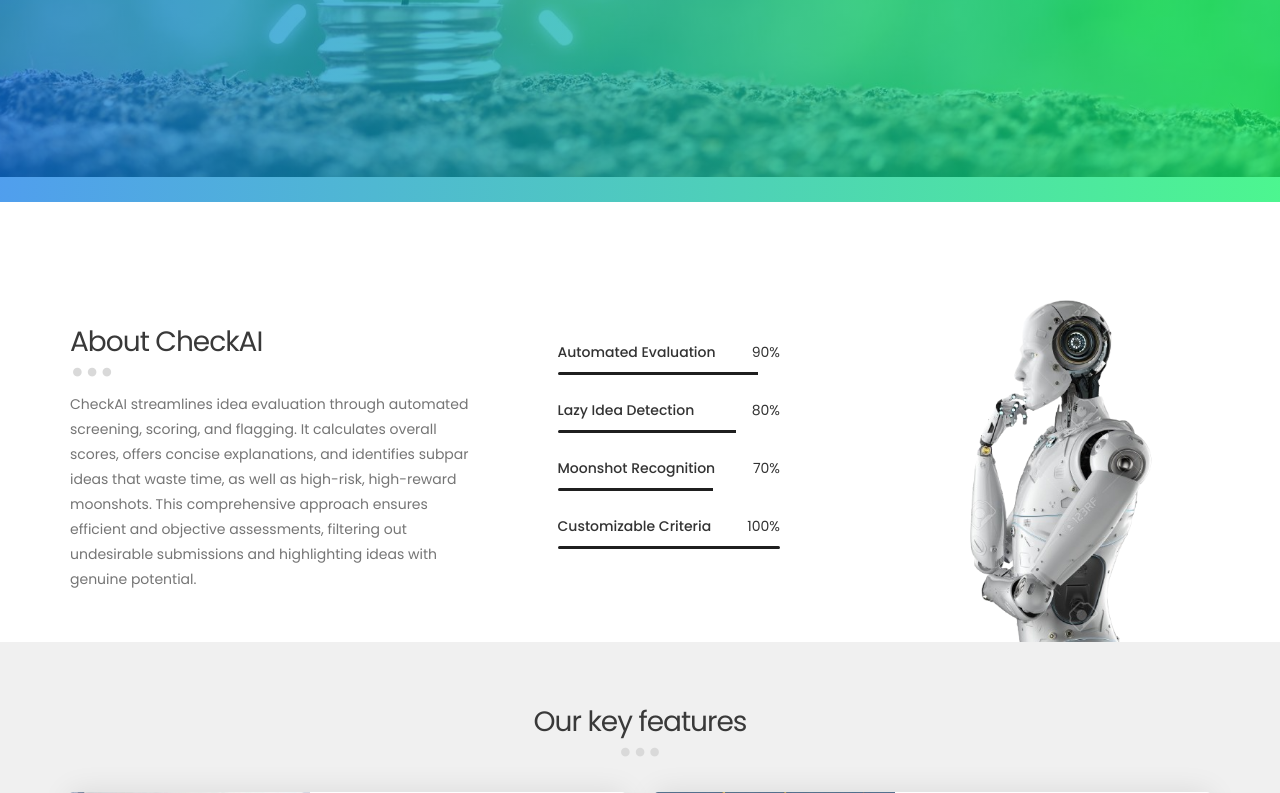
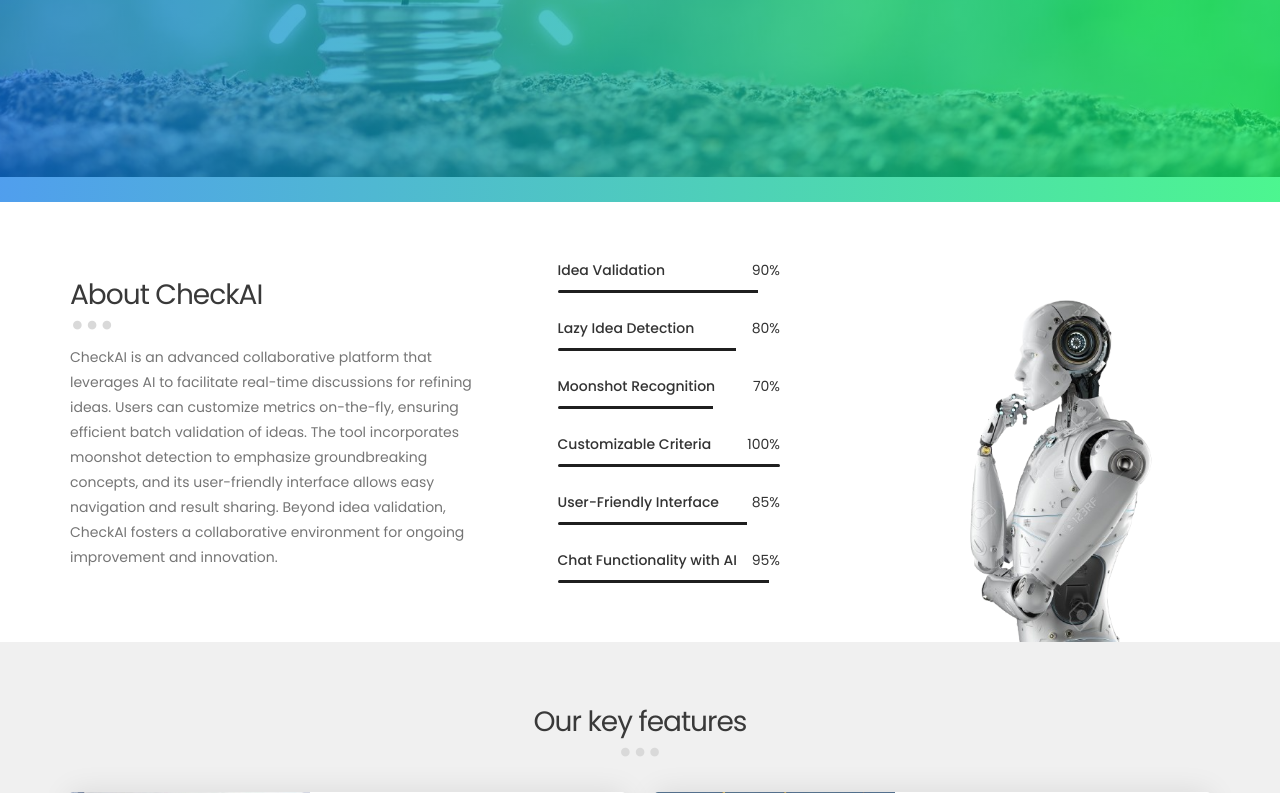
Before and after one commit to Said-taoussi/CheckAI, a Flask app: page / in a window 1280 px wide. Shown: the part 598-1391 px from the top of the page. Run offline with Flask 3, Linux system fonts and the light colour scheme; some libraries are stand-ins or nearby versions.

Commit message:
final submission v2

```diff
--- a/app.py
+++ b/app.py
@@ -25,7 +25,7 @@ key = os.environ.get("API_KEY")
 client = OpenAI(api_key = key)
 
 app = Flask(__name__)
-cache = Cache(config={'CACHE_TYPE': 'simple', "CACHE_DEFAULT_TIMEOUT": 600})
+cache = Cache(config={'CACHE_TYPE': 'simple', "CACHE_DEFAULT_TIMEOUT": 3600})
 cache.init_app(app)
 
 def get_completion(user_query,system_prompt, model="gpt-3.5-turbo-1106"):
@@ -200,8 +200,8 @@ def process_row(row, metrics, descriptions, weights):
 @app.route('/table', methods=['GET', 'POST'])
 #@cache.cached(timeout=3600,key_prefix='table_cache')  # Cache the result for 10 minutes
 def table():
+    cache.delete("messages")
     if request.method == 'POST':
-        print("post ttttttttttttttttt")
         form_data = request.form.to_dict()
         metrics, descriptions, weights = prepare_metrics(form_data)
 
@@ -226,7 +226,7 @@ def table():
             else:
                 return 'Unsupported file format'
 
-        df = df.dropna()
+        df = df.dropna()[:2]
         # df = pd.DataFrame()
 
         flagss = []
@@ -258,7 +258,6 @@ def table():
         # You can now process the data as needed and pass it to the template
         return render_template('table.html', df=df, summary = summary, img=img)
     else:
-        print("getttttttttttttttttt")
         df_json = cache.get('df')
         summary = cache.get('summary')
         img = cache.get('img')
@@ -396,7 +395,7 @@ Neutral version of the solution: “{additional_data["Neutral_solution"]}”
 Evaluation breakdown: “{additional_data["eval_breakdown"]}”
 
 Your task now is to chat with the user and answer their question about you evaluation. Be convincing and persuasive."""
-    print(system_prompt2)
+
     messages = cache.get("messages")
     if messages is None:
         messages = [{'role':'system', 'content':system_prompt2}]
--- a/templates/home.html
+++ b/templates/home.html
@@ -1,5 +1,6 @@
 <!DOCTYPE html>
 <html lang="en">
+
 <head>
      <title>CheckAI</title>
 
@@ -23,6 +24,7 @@ http://www.templatemo.com/tm-509-hydro
      <link rel="stylesheet" href="{{ url_for('static', filename='templatemo-style.css') }}">
 
 </head>
+
 <body>
 
      <!-- PRE LOADER -->
@@ -71,10 +73,11 @@ http://www.templatemo.com/tm-509-hydro
 
                     <div class="col-md-6 col-sm-12">
                          <div class="home-info">
-                              <h1>Revolutionizes Idea Evaluation: Harnessing AI for Intelligent Innovation.</h1>
+                              <h1>Revolutionizes Idea Evaluation : Harnessing AI for Intelligent Innovation</h1>
                               <div class="initial-content">
                                    <a href="/ValidateOne" class="btn section-btn smoothScroll">Validate One Idea</a>
-                                   <a href="/ValidateMultiple" class="btn section-btn smoothScroll">Validate Multiple Ideas</a>
+                                   <a href="/ValidateMultiple" class="btn section-btn smoothScroll">Validate Multiple
+                                        Ideas</a>
                               </div>
                          </div>
                     </div>
@@ -82,7 +85,8 @@ http://www.templatemo.com/tm-509-hydro
                     <div class="col-md-6 col-sm-12">
                          <div class="home-video">
                               <div class="embed-responsive embed-responsive-16by9">
-                                   <iframe src="https://www.youtube.com/embed/xQmhaSj6JMQ" frameborder="0" allowfullscreen></iframe>
+                                   <iframe src="https://www.youtube.com/embed/xQmhaSj6JMQ" frameborder="0"
+                                        allowfullscreen></iframe>
                               </div>
                          </div>
                     </div>
@@ -97,49 +101,72 @@ http://www.templatemo.com/tm-509-hydro
           <div class="container">
                <div class="row">
 
-                    <div class="col-md-5 col-sm-6">
+                    <div class="col-md-5 col-sm-6" style="margin-top: -4%;">
                          <div class="about-info">
                               <div class="section-title">
                                    <h2>About CheckAI</h2>
                                    <span class="line-bar">...</span>
                               </div>
-                              <p>CheckAI streamlines idea evaluation through automated screening, scoring, and flagging. It calculates overall scores, offers concise explanations, and identifies subpar ideas that waste time, as well as high-risk, high-reward moonshots. This comprehensive approach ensures efficient and objective assessments, filtering out undesirable submissions and highlighting ideas with genuine potential.</p>
+                              <p>CheckAI is an advanced collaborative platform that leverages AI to facilitate real-time
+                                   discussions for refining ideas. Users can customize metrics on-the-fly, ensuring
+                                   efficient batch validation of ideas. The tool incorporates moonshot detection to
+                                   emphasize groundbreaking concepts, and its user-friendly interface allows easy
+                                   navigation and result sharing. Beyond idea validation, CheckAI fosters a
+                                   collaborative environment for ongoing improvement and innovation.</p>
                          </div>
                     </div>
 
-                    <div class="col-md-3 col-sm-6">
+                    <div class="col-md-3 col-sm-6" style="margin-top: -7%;">
                          <div class="about-info skill-thumb">
 
-                              <strong>Automated Evaluation</strong>
+                              <strong>Idea Validation</strong>
                               <span class="pull-right">90%</span>
                               <div class="progress">
-                                             <div class="progress-bar progress-bar-primary" role="progressbar" aria-valuenow="90" aria-valuemin="0" aria-valuemax="100" style="width: 90%;"></div>
+                                   <div class="progress-bar progress-bar-primary" role="progressbar" aria-valuenow="90"
+                                        aria-valuemin="0" aria-valuemax="100" style="width: 90%;"></div>
                               </div>
 
                               <strong>Lazy Idea Detection</strong>
                               <span class="pull-right">80%</span>
                               <div class="progress">
-                                             <div class="progress-bar progress-bar-primary" role="progressbar" aria-valuenow="80" aria-valuemin="0" aria-valuemax="100" style="width: 80%;"></div>
+                                   <div class="progress-bar progress-bar-primary" role="progressbar" aria-valuenow="80"
+                                        aria-valuemin="0" aria-valuemax="100" style="width: 80%;"></div>
                               </div>
 
                               <strong>Moonshot Recognition</strong>
                               <span class="pull-right">70%</span>
                               <div class="progress">
-                                             <div class="progress-bar progress-bar-primary" role="progressbar" aria-valuenow="70" aria-valuemin="0" aria-valuemax="100" style="width: 70%;"></div>
+                                   <div class="progress-bar progress-bar-primary" role="progressbar" aria-valuenow="70"
+                                        aria-valuemin="0" aria-valuemax="100" style="width: 70%;"></div>
                               </div>
 
                               <strong>Customizable Criteria</strong>
                               <span class="pull-right">100%</span>
                               <div class="progress">
-                                             <div class="progress-bar progress-bar-primary" role="progressbar" aria-valuenow="100" aria-valuemin="0" aria-valuemax="100" style="width: 100%;"></div>
+                                   <div class="progress-bar progress-bar-primary" role="progressbar" aria-valuenow="100"
+                                        aria-valuemin="0" aria-valuemax="100" style="width: 100%;"></div>
                               </div>
+                              <strong>User-Friendly Interface</strong>
+                              <span class="pull-right">85%</span>
+                              <div class="progress">
+                                   <div class="progress-bar progress-bar-primary" role="progressbar" aria-valuenow="85"
+                                        aria-valuemin="0" aria-valuemax="100" style="width: 85%;"></div>
+                              </div>
+                              <strong>Chat Functionality with AI</strong>
+                              <span class="pull-right">95%</span>
+                              <div class="progress">
+                                   <div class="progress-bar progress-bar-primary" role="progressbar" aria-valuenow="95"
+                                        aria-valuemin="0" aria-valuemax="100" style="width: 95%;"></div>
+                              </div>
+
 
                          </div>
                     </div>
 
                     <div class="col-md-4 col-sm-12">
                          <div class="about-image">
-                              <img src="{{ url_for('static', filename='images/about-image.png') }}" class="img-responsive" alt="">
+                              <img src="{{ url_for('static', filename='images/about-image.png') }}"
+                                   class="img-responsive" alt="">
                          </div>
                     </div>
 
@@ -164,7 +191,8 @@ http://www.templatemo.com/tm-509-hydro
                          <!-- BLOG THUMB -->
                          <div class="media blog-thumb">
                               <div class="media-object media-left">
-                                   <img src="{{ url_for('static', filename='images/blog-image1.jpg') }}" class="img-responsive" alt="">
+                                   <img src="{{ url_for('static', filename='images/blog-image1.jpg') }}"
+                                        class="img-responsive" alt="">
                               </div>
                               <div class="media-body blog-info">
                                    <h3>Automated Evaluation</h3>
@@ -177,7 +205,8 @@ http://www.templatemo.com/tm-509-hydro
                          <!-- BLOG THUMB -->
                          <div class="media blog-thumb">
                               <div class="media-object media-left">
-                                   <img src="{{ url_for('static', filename='images/blog-image2.jpg') }}" class="img-responsive" alt="">
+                                   <img src="{{ url_for('static', filename='images/blog-image2.jpg') }}"
+                                        class="img-responsive" alt="">
                               </div>
                               <div class="media-body blog-info">
                                    <h3>Lazy Idea Detection</h3>
@@ -190,7 +219,8 @@ http://www.templatemo.com/tm-509-hydro
                          <!-- BLOG THUMB -->
                          <div class="media blog-thumb">
                               <div class="media-object media-left">
-                                   <img src="{{ url_for('static', filename='images/blog-image3.jpg') }}" class="img-responsive" alt="">
+                                   <img src="{{ url_for('static', filename='images/blog-image3.jpg') }}"
+                                        class="img-responsive" alt="">
                               </div>
                               <div class="media-body blog-info">
                                    <h3>Moonshot Recognition</h3>
@@ -203,11 +233,13 @@ http://www.templatemo.com/tm-509-hydro
                          <!-- BLOG THUMB -->
                          <div class="media blog-thumb">
                               <div class="media-object media-left">
-                                   <img src="{{ url_for('static', filename='images/blog-image4.jpg') }}" class="img-responsive" alt="">
+                                   <img src="{{ url_for('static', filename='images/blog-image4.jpg') }}"
+                                        class="img-responsive" alt="">
                               </div>
                               <div class="media-body blog-info">
                                    <h3>Customizable Criteria</h3>
-                                   <p>Allow users to define metrics, descriptions, and importance levels for evaluations.</p>
+                                   <p>Allow users to define metrics, descriptions, and importance levels for
+                                        evaluations.</p>
                               </div>
                          </div>
                     </div>
@@ -219,13 +251,15 @@ http://www.templatemo.com/tm-509-hydro
 
      <!-- FOOTER -->
      <footer id="contactus" data-stellar-background-ratio="0.5" ">
-          <div class="container" >
+          <div class=" container">
           <div class="row">
 
                <div class="col-md-5 col-sm-12">
                     <div class="footer-thumb footer-info">
                          <h2>CheckAI team</h2>
-                              <p>CheckAI revolutionizes idea evaluation with a web-based platform, powered by generative AI, seamlessly scoring, filtering, and ranking problem-solution pairs based on user-defined metrics, while also identifying lazy pitches and groundbreaking moonshots.</p>
+                         <p>CheckAI revolutionizes idea evaluation with a web-based platform, powered by generative AI,
+                              seamlessly scoring, filtering, and ranking problem-solution pairs based on user-defined
+                              metrics, while also identifying lazy pitches and groundbreaking moonshots.</p>
                     </div>
                </div>
 
@@ -233,8 +267,10 @@ http://www.templatemo.com/tm-509-hydro
                     <div class="footer-thumb">
                          <h2>Team</h2>
                          <ul class="footer-link">
-                                   <li><a href="https://www.linkedin.com/in/said-et-tousy/" target="_blank">Member 1: Said ET-TOUSY</a></li>
-                                   <li><a href="https://www.linkedin.com/in/said-et-tousy/" target="_blank">Member 2: Soufiane Ait El Aouad</a></li>
+                              <li><a href="https://www.linkedin.com/in/said-et-tousy/" target="_blank">Member 1: Said
+                                        ET-TOUSY</a></li>
+                              <li><a href="https://www.linkedin.com/in/said-et-tousy/" target="_blank">Member 2:
+                                        Soufiane Ait El Aouad</a></li>
                          </ul>
                     </div>
                </div>
@@ -257,8 +293,8 @@ http://www.templatemo.com/tm-509-hydro
                                              <p>Call <strong>Said</strong> <span>(+212) 645677830</span></p>
                                         </div>
                                         <a href="https://www.linkedin.com/in/said-et-tousy/" target="_blank">
-                                                  <svg xmlns="http://www.w3.org/2000/svg" width="16" height="16" fill="#0072b1"
-                                                       class="bi bi-linkedin" viewBox="0 0 16 16">
+                                             <svg xmlns="http://www.w3.org/2000/svg" width="16" height="16"
+                                                  fill="#0072b1" class="bi bi-linkedin" viewBox="0 0 16 16">
                                                   <path
                                                        d="M0 1.146C0 .513.526 0 1.175 0h13.65C15.474 0 16 .513 16 1.146v13.708c0 .633-.526 1.146-1.175 1.146H1.175C.526 16 0 15.487 0 14.854zm4.943 12.248V6.169H2.542v7.225zm-1.2-8.212c.837 0 1.358-.554 1.358-1.248-.015-.709-.52-1.248-1.342-1.248S2.4 3.226 2.4 3.934c0 .694.521 1.248 1.327 1.248zm4.908 8.212V9.359c0-.216.016-.432.08-.586.173-.431.568-.878 1.232-.878.869 0 1.216.662 1.216 1.634v3.865h2.401V9.25c0-2.22-1.184-3.252-2.764-3.252-1.274 0-1.845.7-2.165 1.193v.025h-.016l.016-.025V6.169h-2.4c.03.678 0 7.225 0 7.225z" />
                                              </svg>
@@ -269,8 +305,8 @@ http://www.templatemo.com/tm-509-hydro
                                              <p>Call <strong>Soufiane</strong> <span>(+212) 628941518</span></p>
                                         </div>
                                         <a href="https://www.linkedin.com/in/soufiane-ait-el-aouad/" target="_blank">
-                                                  <svg xmlns="http://www.w3.org/2000/svg" width="16" height="16" fill="#0072b1"
-                                                       class="bi bi-linkedin" viewBox="0 0 16 16">
+                                             <svg xmlns="http://www.w3.org/2000/svg" width="16" height="16"
+                                                  fill="#0072b1" class="bi bi-linkedin" viewBox="0 0 16 16">
                                                   <path
                                                        d="M0 1.146C0 .513.526 0 1.175 0h13.65C15.474 0 16 .513 16 1.146v13.708c0 .633-.526 1.146-1.175 1.146H1.175C.526 16 0 15.487 0 14.854zm4.943 12.248V6.169H2.542v7.225zm-1.2-8.212c.837 0 1.358-.554 1.358-1.248-.015-.709-.52-1.248-1.342-1.248S2.4 3.226 2.4 3.934c0 .694.521 1.248 1.327 1.248zm4.908 8.212V9.359c0-.216.016-.432.08-.586.173-.431.568-.878 1.232-.878.869 0 1.216.662 1.216 1.634v3.865h2.401V9.25c0-2.22-1.184-3.252-2.764-3.252-1.274 0-1.845.7-2.165 1.193v.025h-.016l.016-.025V6.169h-2.4c.03.678 0 7.225 0 7.225z" />
                                              </svg>
@@ -301,4 +337,5 @@ http://www.templatemo.com/tm-509-hydro
 
 
 </body>
+
 </html>
```
Lines whose indentation alone changed are shown as unchanged.
